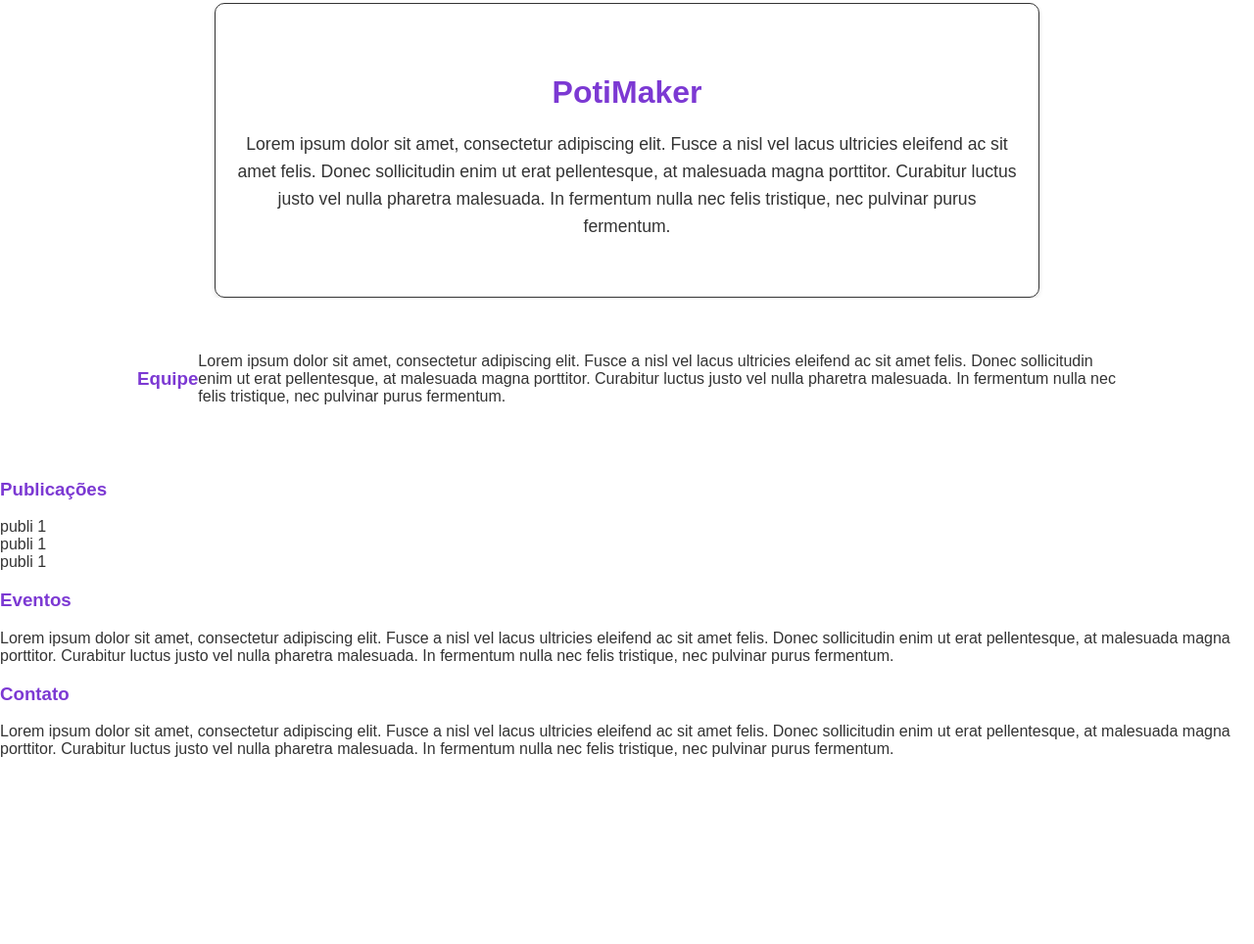
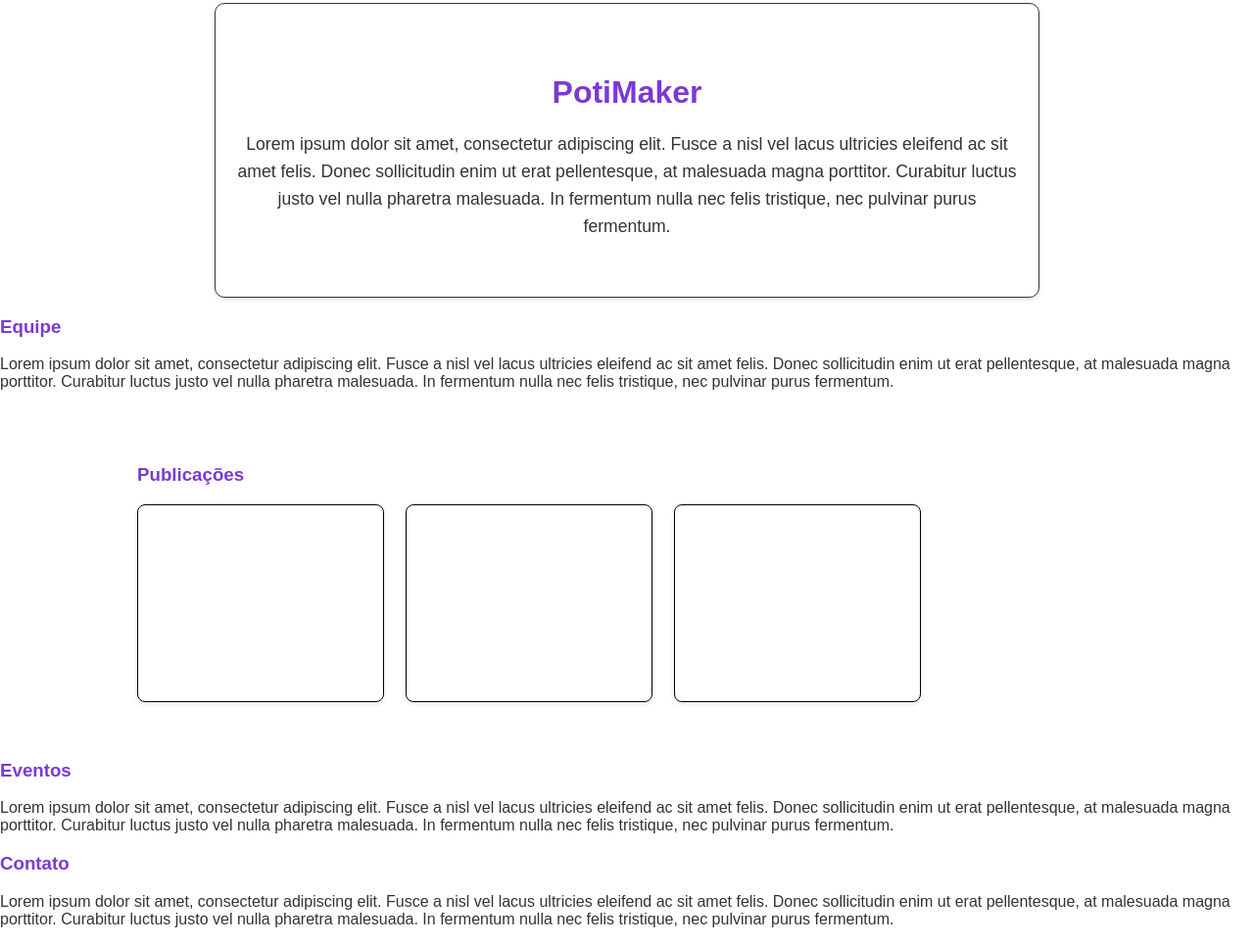
Before and after one commit to Geronilton/TechGirls, a plain HTML site: page index.html in a window 1280 px wide. Shown: the part 903-1867 px from the top of the page at 98% size. Before the commit the page ends 1693 px from the top, so only its background shows below. Drawn offline with Linux system fonts and the light colour scheme.

Commit message:
modifiquei publicações

```diff
--- a/index.html
+++ b/index.html
@@ -88,13 +88,13 @@
 
         <div class="container-publicacoes">
             <div class="content-publicacoes">
-                publi 1
+
             </div>
             <div class="content-publicacoes">
-                publi 1
+
             </div>
             <div class="content-publicacoes">
-                publi 1
+
             </div>
         </div>
     </section>
--- a/src/css/style.css
+++ b/src/css/style.css
@@ -90,15 +90,6 @@ header {
 }
 
 
-.hero-section {
-    padding: 40px 20px;
-    background-color: #fff;
-    display: flex;
-    justify-content: space-between;
-    align-items: center;
-    max-width: 1000px;
-    margin: 0 auto;
-}
 
 .hero-content {
     display: flex;
@@ -128,7 +119,7 @@ header {
 }
 
 
-.robotica-section , .equipe-section{
+.robotica-section, .hero-section{
     padding: 40px 20px;
     background-color: #fff;
     display: flex;
@@ -190,3 +181,28 @@ header {
     font-size: 1.1em;
     line-height: 1.6;
 }
+
+.publicacoes-section{
+    background-color: #fff;
+    padding: 40px 20px;
+    justify-content: space-between;
+    align-items: center;
+    max-width: 1000px;
+    margin: 0 auto;
+
+}
+
+.content-publicacoes{
+    border: 1px solid black;
+    border-radius: 8px;
+    width: 250px;
+    height: 200px;
+    box-shadow: 0 2px 5px rgba(0,0,0,0.1);
+}
+
+.container-publicacoes{
+    display: flex;
+    flex-wrap: wrap;
+    width: 80%;
+    justify-content: space-between;
+}
```
